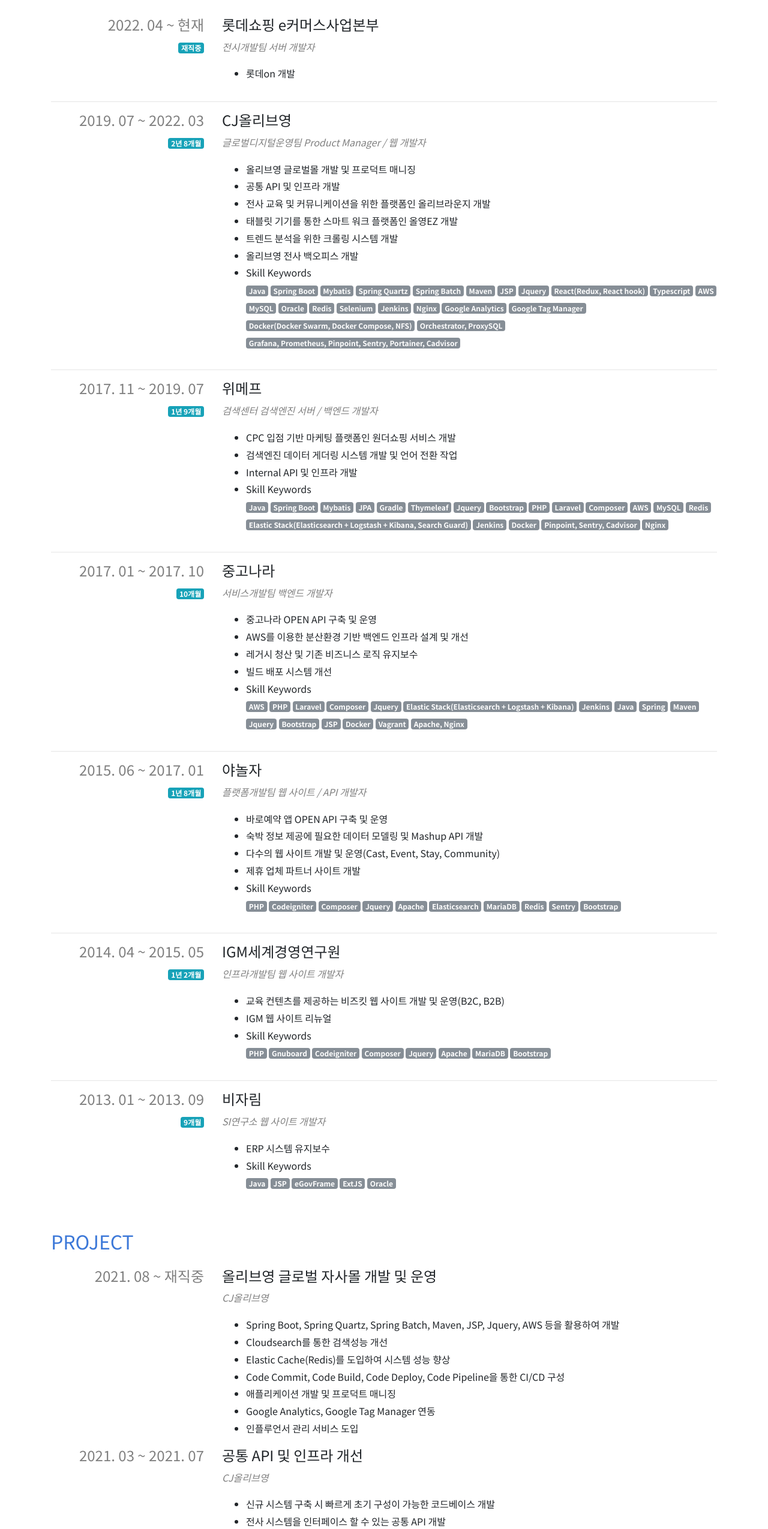
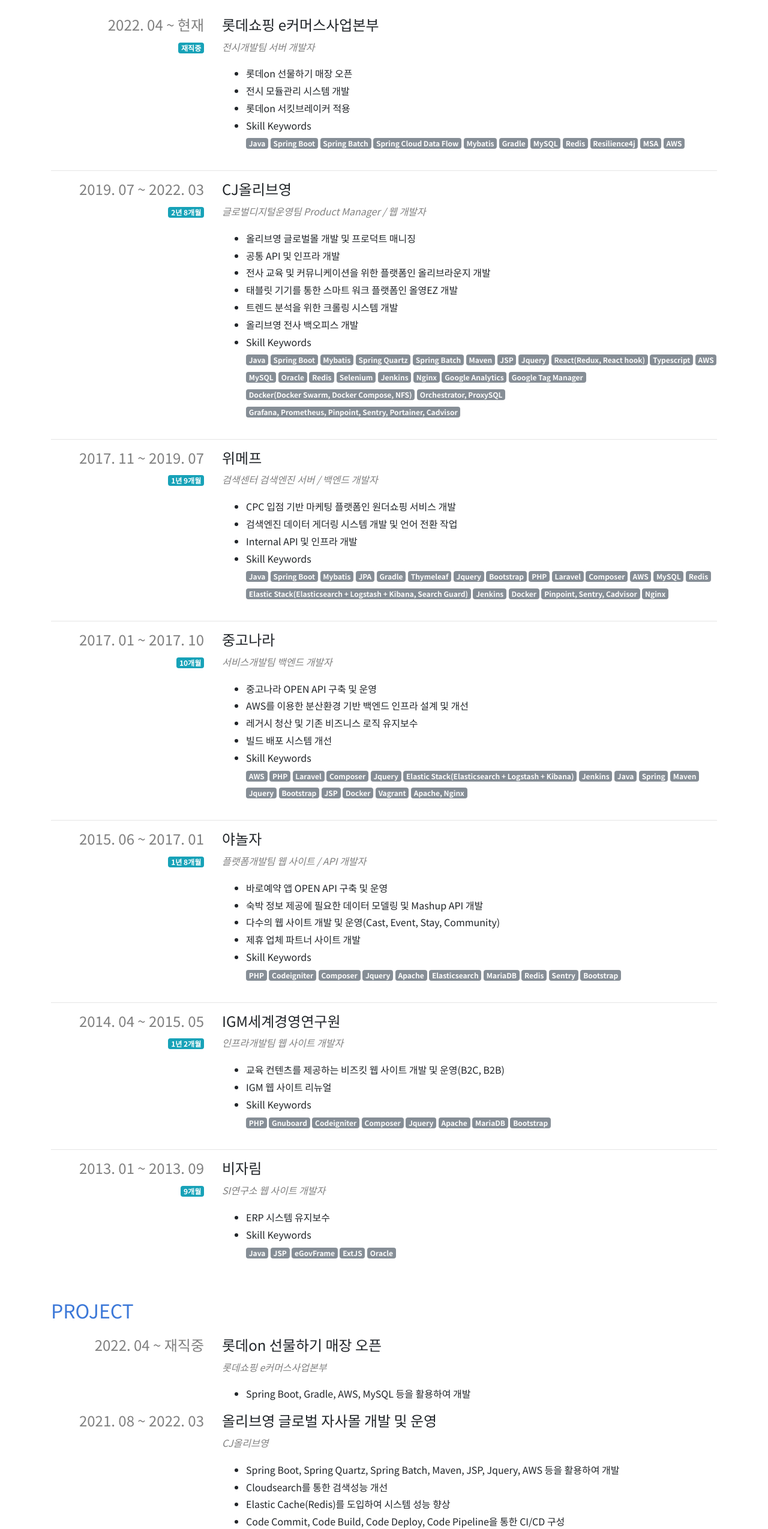
Before and after one commit to bkjeon1614/resume, a website: page index.html in a window 1280 px wide. Shown: the part 1293-3842 px from the top of the page at 60% size. Drawn offline with nearby package versions, Linux system fonts and the light colour scheme.

Commit message:
롯데 추가

```diff
--- a/index.html
+++ b/index.html
@@ -281,17 +281,23 @@
                   <h4>롯데쇼핑 e커머스사업본부</h4>
                   <i class="gray">전시개발팀 서버 개발자</i>
                   <ul class="pt-3">
-                    <li>롯데on 개발</li>
-                    <!-- li><strong>Skill Keywords</strong></li>
+                    <li>롯데on 선물하기 매장 오픈</li>
+                    <li>전시 모듈관리 시스템 개발</li>
+                    <li>롯데on 서킷브레이커 적용</li>
+                    <li><strong>Skill Keywords</strong></li>
                     <div>
                       <span class="badge badge-secondary">Java</span>
                       <span class="badge badge-secondary">Spring Boot</span>
+                      <span class="badge badge-secondary">Spring Batch</span>
+                      <span class="badge badge-secondary">Spring Cloud Data Flow</span>
                       <span class="badge badge-secondary">Mybatis</span>
-                      <span class="badge badge-secondary">Maven</span>
-                      <span class="badge badge-secondary">AWS</span>
+                      <span class="badge badge-secondary">Gradle</span>
                       <span class="badge badge-secondary">MySQL</span>
                       <span class="badge badge-secondary">Redis</span>
-                    </div -->
+                      <span class="badge badge-secondary">Resilience4j</span>
+                      <span class="badge badge-secondary">MSA</span>
+                      <span class="badge badge-secondary">AWS</span>
+                    </div>
                   </ul>
                 </div>
               </div>
@@ -551,9 +557,23 @@
 
           <div class="row">
             <div class="col">
+
               <div class="row">
                 <div class="col-md-3 col-12 text-md-right">
-                  <h4 class="gray">2021. 08 ~ 재직중</h4>
+                  <h4 class="gray">2022. 04 ~ 재직중</h4>
+                </div>
+                <div class="col-md-9 col-12">
+                  <h4>롯데on 선물하기 매장 오픈</h4>
+                  <i class="gray">롯데쇼핑 e커머스사업본부</i>
+                  <ul class="pt-3">
+                    <li>Spring Boot, Gradle, AWS, MySQL 등을 활용하여 개발</li>
+                  </ul>
+                </div>
+              </div>
+
+              <div class="row">
+                <div class="col-md-3 col-12 text-md-right">
+                  <h4 class="gray">2021. 08 ~ 2022. 03</h4>
                 </div>
                 <div class="col-md-9 col-12">
                   <h4>올리브영 글로벌 자사몰 개발 및 운영</h4>
```
